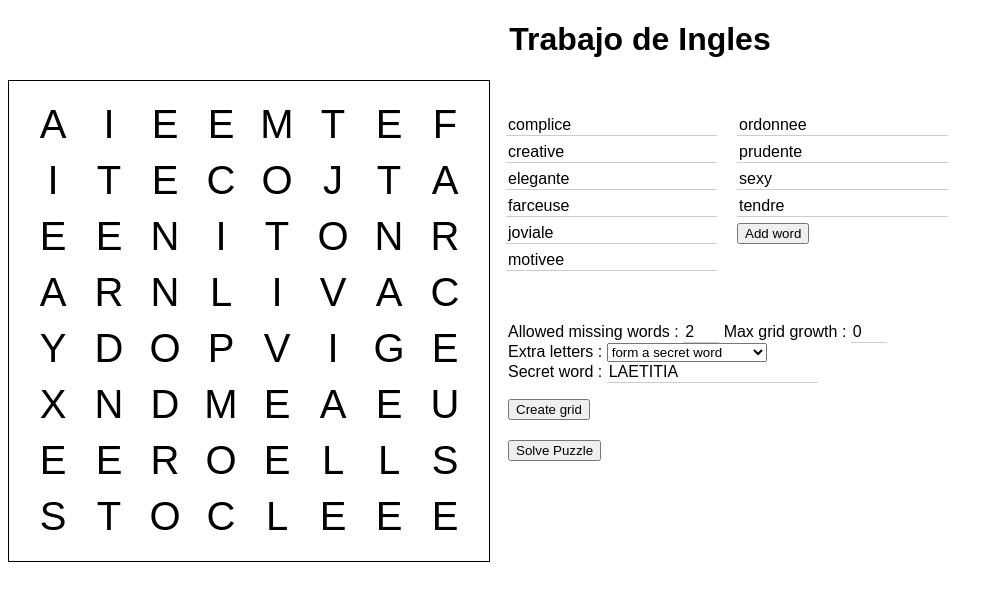
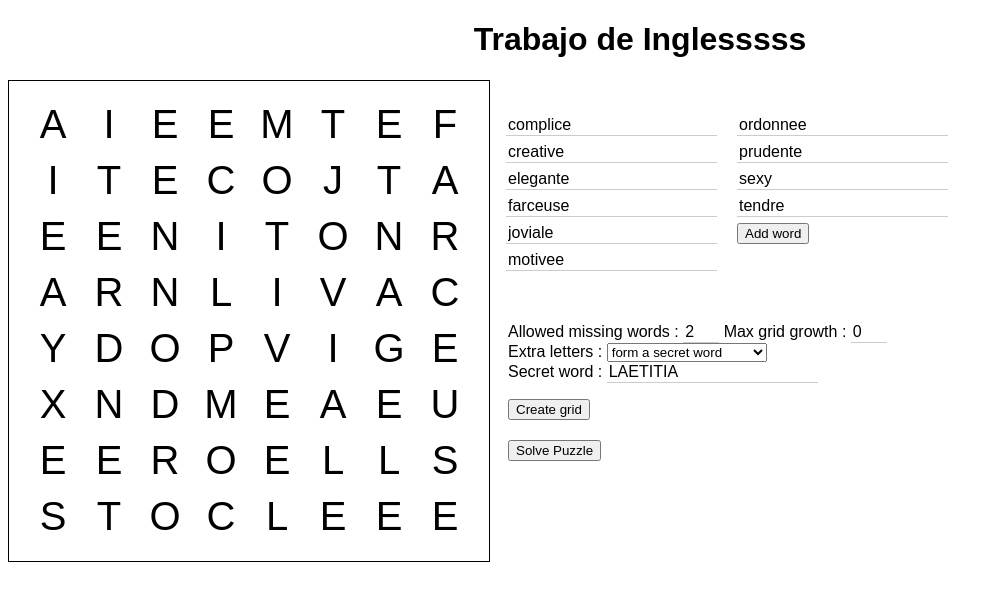
Before and after one commit to jairogarcia10/proyectoIngles, a plain HTML site: page index.html in a window 1280 px wide. Shown: the whole page, without its empty margins (0-1003 px from the left). Drawn offline with nearby package versions, Linux system fonts and the light colour scheme.

Commit message:
Update index.html

```diff
--- a/index.html
+++ b/index.html
@@ -8,7 +8,7 @@
     <link rel="stylesheet" type="text/css" href="wordfind.css">
 </head>
 <body>
-    <h1>Trabajo de Ingles</h1>
+    <h1>Trabajo de Inglesssss</h1>
     <div id="main" role="main">
         <div id="puzzle"></div>
         <ul id="words">
```
